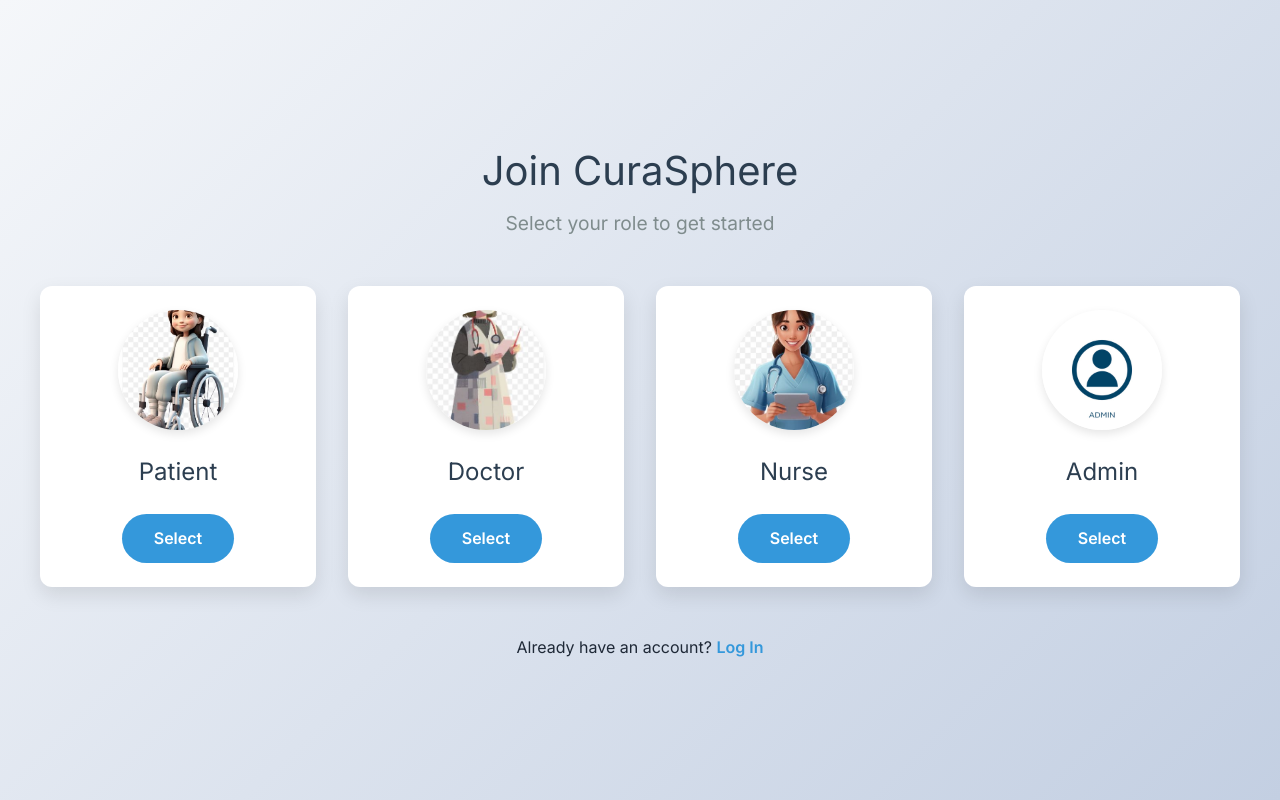
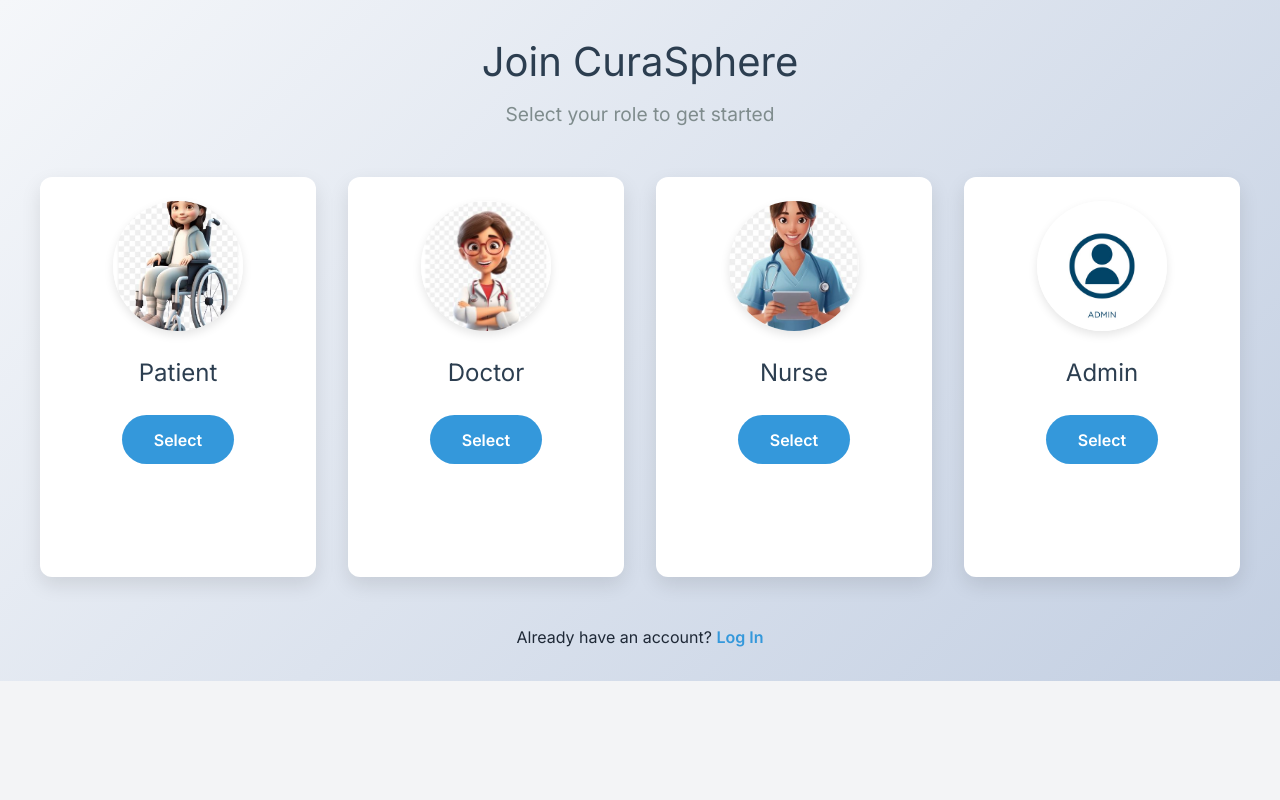
Before and after one commit to sridurgeshv/HMS, a React (Create React App) app in the folder hospital-management-system/frontend/: page /join in a window 1280 px wide. Built offline with nearby package versions, Linux system fonts and the light colour scheme.

Commit message:
Changes done in role-selection-page

```diff
--- a/hospital-management-system/frontend/src/App.js
+++ b/hospital-management-system/frontend/src/App.js
@@ -16,7 +16,6 @@
 import AdminDashboard from './pages/admin/Dashboard';
 
 /*
-
 // Patient pages
 import PatientAppointments from './pages/patient/Appointments';
 import PatientMedications from './pages/patient/Medications';
--- a/hospital-management-system/frontend/src/styles/RoleSelection.css
+++ b/hospital-management-system/frontend/src/styles/RoleSelection.css
@@ -1,5 +1,5 @@
 .role-selection-container {
-    min-height: 100vh;
+    min-height: 80vh;
     display: flex;
     flex-direction: column;
     align-items: center;
@@ -40,6 +40,7 @@
     text-align: center;
     transition: transform 0.3s ease, box-shadow 0.3s ease;
     cursor: pointer;
+    height: 400px;
   }
 
   .role-card:hover {
@@ -48,8 +49,8 @@
   }
 
   .role-image-container {
-    width: 120px;
-    height: 120px;
+    width: 130px;
+    height: 130px;
     margin: 0 auto 1.5rem;
     border-radius: 50%;
     overflow: hidden;
```
Also changed, not shown: hospital-management-system/frontend/src/assets/doctor.JPG.
